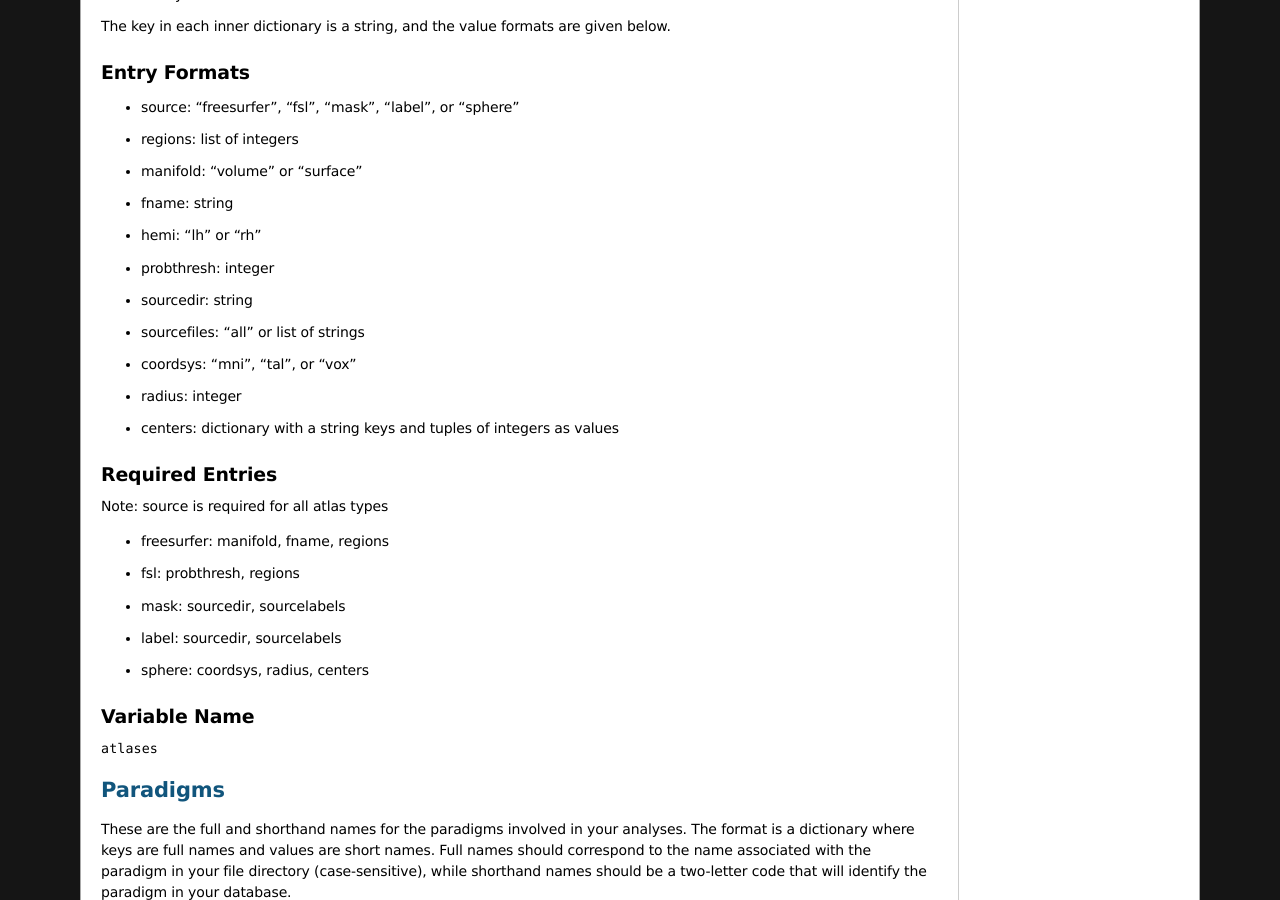
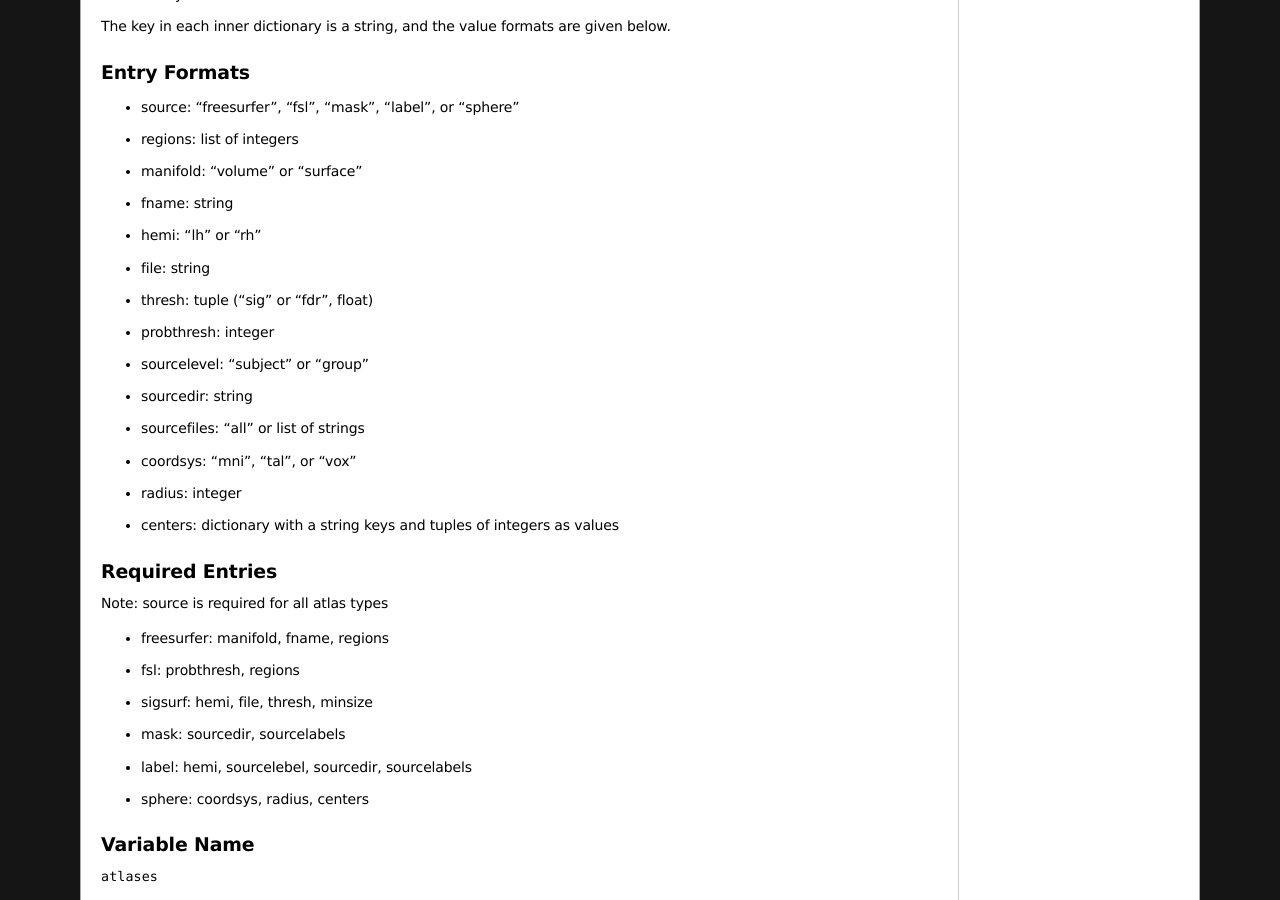
Before and after one commit to mwaskom/PyROI, a Sphinx documentation site: the page built from doc/source/config_doc.rst, in a window 1280 px wide and 900 px high, scrolled down 2108 px. Built offline with Sphinx 7.4.7, drawn with Linux system fonts in a browser that asks for light colours; formulas are drawn with MathJax 3; pages that are not in the unit, such as notebooks, are missing from menus; the version number could not be read and is left out.

Commit message:
More doc updates

```diff
--- a/doc/source/config_doc.rst
+++ b/doc/source/config_doc.rst
@@ -158,7 +158,13 @@ Entry Formats
 
 - hemi: "lh" or "rh"
 
+- file: string
+
+- thresh: tuple ("sig" or "fdr", float)
+
 - probthresh: integer
+
+- sourcelevel: "subject" or "group"
 
 - sourcedir: string
 
@@ -181,9 +187,11 @@ Note: source is required for all atlas types
 
 - fsl: probthresh, regions
 
+- sigsurf: hemi, file, thresh, minsize
+
 - mask: sourcedir, sourcelabels
 
-- label: sourcedir, sourcelabels
+- label: hemi, sourcelebel, sourcedir, sourcelabels
 
 - sphere: coordsys, radius, centers
 
@@ -289,10 +297,10 @@ First Level Datapaths
 
 Specify the absolute path to your main directory and relative paths
 from that directory to those containing certain types of images.  You
-may include ``$paradigm``, ``$subject``, and ``$contrast`` wildcards in
-the path strings, which will be replaced appropriately as the program runs.
-After replacement,each variable should pick out a single directory in your
-file system.
+may include ``$paradigm``, ``$subject``, ``group``, and ``$contrast``
+wildcards in the path strings, which will be replaced appropriately as the
+program runs.  After replacement,each variable should pick out a single
+directory in your file system.
 
 A directory will be created within the basepath directory called ``roi``,
 which is where all files created by PyROI will be stored.
--- a/doc/source/extracting_data.rst
+++ b/doc/source/extracting_data.rst
@@ -247,8 +247,8 @@ images will be converted to -log10(p) images to confrom with the operation
 of the Freesurfer binaries used to perform the extraction
 
 
-Processing Results
-------------------
+Results and Logging
+-------------------
 
 In the code snippets above, you may have noticed that processing method
 calls were assigned to a variable called ``res``.  All processing methods
```
